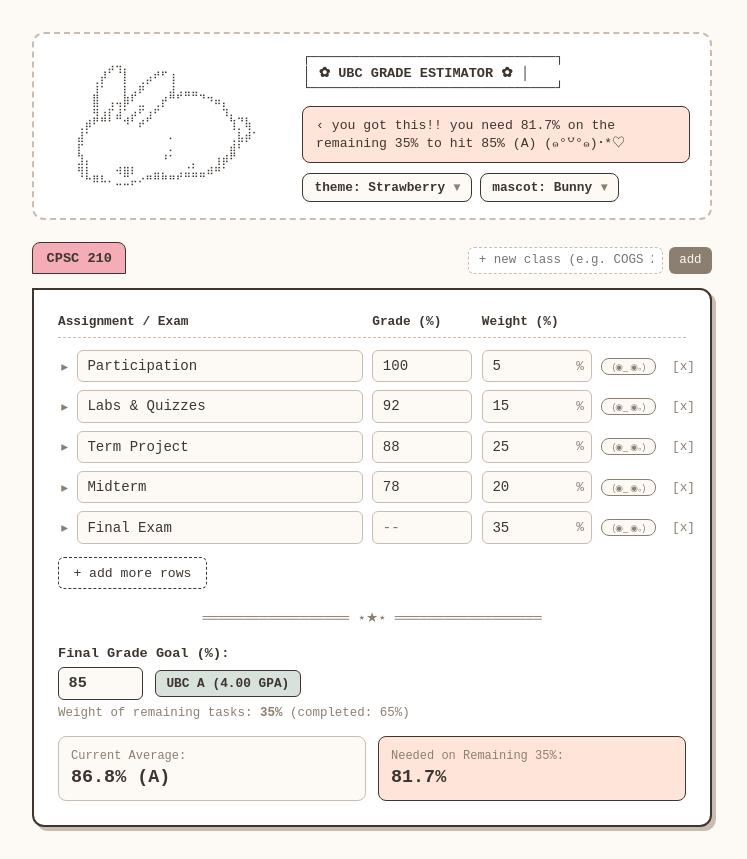
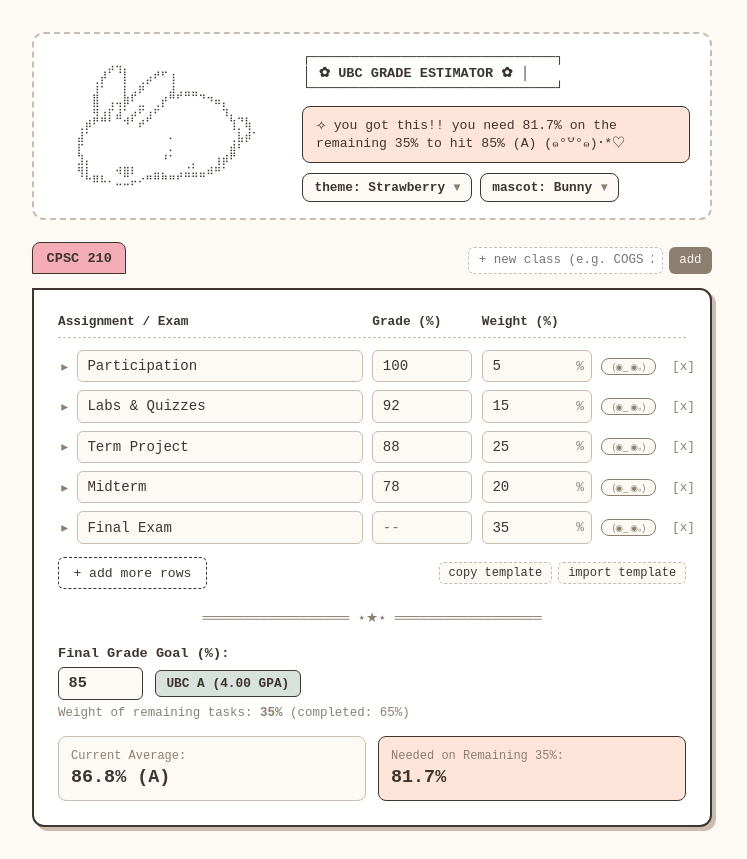
Before and after one commit to michelledmcclellan/ubc-cute-grade-tracker, a React (Vite) app: page / in a window 1280 px wide. Shown: the whole page, without its empty margins (268-1015 px from the left). Built offline with nearby package versions, Linux system fonts and the light colour scheme.

Commit message:
Feature: Added course template importing and exporting, export copies text to keyboard, import opens paste box for user to simply paste it in.

```diff
--- a/src/App.tsx
+++ b/src/App.tsx
@@ -5,6 +5,8 @@ import {
   loadCourses,
   saveCourses,
   calculateCourseStats,
+  exportCourseTemplate,
+  importCourseTemplate,
 } from './grades';
 import './App.css';
 import { CozyDropdown, type DropdownMenuKey } from './components/Dropdown';
@@ -160,6 +162,53 @@ export default function App() {
     return `you got this!! you need ${stats.requiredOnRemaining.toFixed(1)}% on the remaining ${stats.remainingWeight}% to hit ${activeCourse.goalGrade}% (${stats.ubcGoal.letter}) (๑°꒵°๑)･*♡`;
   };
 
+  // Added an export/import course template functionality
+
+
+  //inline paste bar functionality
+
+  const [isImporting, setIsImporting] = useState(false);
+  const [importText, setImportText] = useState('');
+
+
+  //handler that copies the template
+  const handleCopyTemplate = async () => {
+    const json = exportCourseTemplate(activeCourse);
+    btoa(json) //turns the multi-line json into a clean copy paste code block
+    await navigator.clipboard.writeText(json);
+    showMascotMessage(`Copied ${activeCourse.code} syllabus to clipboard! ദ്ദി(｡•̀ ,<)~✩‧₊`)
+  }
+
+  // the handler for pasting the template in
+  const handleImportSubmit = (event: React.FormEvent) => {
+    event.preventDefault();
+    if (!importText.trim()) return;
+
+    const imported = importCourseTemplate(importText);
+    if (!imported) {
+      showMascotMessage(`uh oh!! seems like that was not a valid course template ( •̯́ ₃ •̯̀)`);
+      return;
+    }
+
+    setCourses((prev) => [...prev, imported]);
+    setActiveCourseId(imported.id);
+    setImportText('');
+    setIsImporting(false);
+    showMascotMessage(`imported ${imported.code}!! ready to calculate some grades ₍₍⚞(˶˃ ᗜ ˂˶)⚟⁾⁾`)
+  }
+
+  // helper to put a temporary message into the mascot speech bubble
+
+  const [statusMessage, setStatusMessage] = useState<string | null>(null);
+
+  const showMascotMessage = (msg: string) => {
+    setStatusMessage(msg);
+    setTimeout(() => {
+      setStatusMessage((current) => (current === msg ? null : current));
+    }, 4000); // Reverts to the default mascot message after 4 seconds
+  }
+
+
   return (
     <div className="app-container">
       {/* Header with ASCII Bunny & Speech Bubble */}
@@ -180,8 +229,8 @@ export default function App() {
             └──────────────────────────────┘
           </div>
           <div className="speech-bubble">
-            <span className="bubble-arrow">‹ </span>
-            {getBunnyMessage()}
+            <span className="bubble-arrow">⟢ </span>
+            {statusMessage ?? getBunnyMessage()}
           </div>
           <div style={{ display: 'flex', gap: '0.5rem' }}>
             <div className="dropdown-toolbar">
@@ -267,9 +316,55 @@ export default function App() {
           ))}
         </div>
 
-        <button className="add-row-btn" onClick={handleAddRow}>
-          + add more rows
-        </button>
+        <div className="course-actions">
+          <button type="button" className="add-row-btn" onClick={handleAddRow}>
+            + add more rows
+          </button>
+
+          <div className="share-buttons">
+            <button type="button" className="sub-action-btn" onClick={handleCopyTemplate}>
+              copy template
+            </button>
+
+            {!isImporting ? (
+              <button
+                type="button"
+                className="sub-action-btn"
+                onClick={() => setIsImporting(true)}
+              >
+                import template
+              </button>
+            ) : (
+              <form className="import-inline-form" onSubmit={handleImportSubmit}>
+                <input
+                  type="text"
+                  className="cozy-input"
+                  placeholder="Paste course JSON..."
+                  value={importText}
+                  onChange={(e) => setImportText(e.target.value)}
+                  autoFocus
+                />
+                <button type="submit" className="sub-action-btn">
+                  add
+                </button>
+                <button
+                  type="button"
+                  className="remove-row-btn"
+                  onClick={() => {
+                    setIsImporting(false);
+                    setImportText('');
+                  }}
+                  title="Cancel import"
+                >
+                  [x]
+                </button>
+              </form>
+            )}
+          </div>
+        </div>
+
+
+
 
         <div className="ascii-divider">
           ══════════════════ ⋆★⋆ ══════════════════
--- a/src/grades.ts
+++ b/src/grades.ts
@@ -181,3 +181,49 @@ export function loadCourses(): Course[] {
 export function saveCourses(courses: Course[]): void {
     localStorage.setItem(STORAGE_KEY, JSON.stringify(courses));
 }
+
+// added for exporting a course to friends
+
+// converts a course into JSON string, removes grades while doing so
+export function exportCourseTemplate(course: Course): string {
+    const cleanedCourse: Course = {
+        ...course,
+        assignments: course.assignments.map((assignment) => ({
+            ...assignment,
+            grade: '', //empty grades for each instead of keeping those of the one sharing
+            isHidden: false, //no need to hide when there are no grades
+            subItems: assignment.subItems?.map((sub) => ({ //do the same thing to the sub items
+                ...sub,
+                grade: '',
+            }))
+        }))
+    }
+    return JSON.stringify(cleanedCourse, null, 2);
+}
+
+//parses a pasted in JSON string, assigns new IDs to be certain that nothing crashes
+export function importCourseTemplate(jsonString: string): Course | null {
+    try {
+        const parsed = JSON.parse(jsonString)
+        if (!parsed || typeof parsed.name !== 'string' || !Array.isArray(parsed.assignments)) {
+            return null;
+        }
+
+        return {
+            ...parsed,
+            id: crypto.randomUUID(),
+            assignments: parsed.assignments.map((assignment: Assignment) => ({
+                ...assignment,
+                id: crypto.randomUUID(),
+                grade: assignment.grade ?? '',
+                subItems: assignment.subItems?.map((sub) => ({
+                    ...sub,
+                    id: crypto.randomUUID(),
+                    grade: sub.grade ?? '',
+                })),
+            })),
+        }
+    } catch { // catches a malformed JSON from JSON.parse, returns null, prevents a crash as compared to throwing
+        return null;
+    }
+}
--- a/src/index.css
+++ b/src/index.css
@@ -645,3 +645,41 @@ body {
   font-size: 0.75rem;
   cursor: default;
 }
+
+/* the new text paste buttons for transferring a new course from a friend */
+.course-actions {
+  display: flex;
+  flex-wrap: wrap;
+  justify-content: space-between;
+  align-items: center;
+  gap: 0.75rem;
+  margin-top: 0.85rem;
+}
+
+.course-actions .add-row-btn {
+  margin-top: 0;
+}
+
+.share-buttons,
+.import-inline-form {
+  display: flex;
+  align-items: center;
+  gap: 0.4rem;
+}
+
+.import-inline-form input {
+  width: 170px;
+  padding: 0.2rem 0.5rem;
+  font-size: 0.78rem;
+  font-family: inherit;
+  border: 1.5px solid var(--border-dashed);
+  border-radius: 6px;
+  background: var(--bg-cream);
+  color: var(--ink);
+}
+
+.import-inline-form input:focus {
+  outline: none;
+  border-color: var(--ink);
+  background: var(--accent-latte);
+}
```
